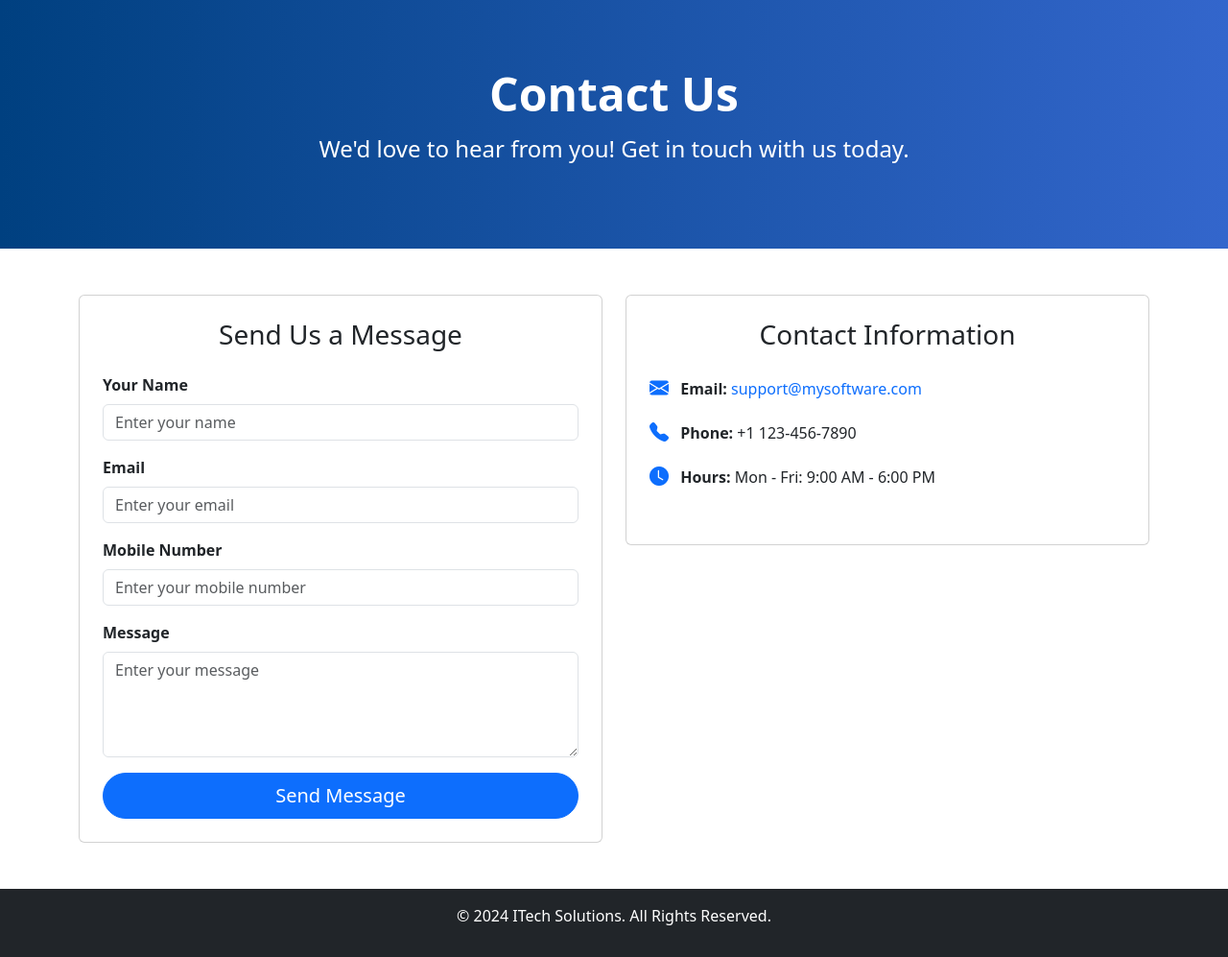
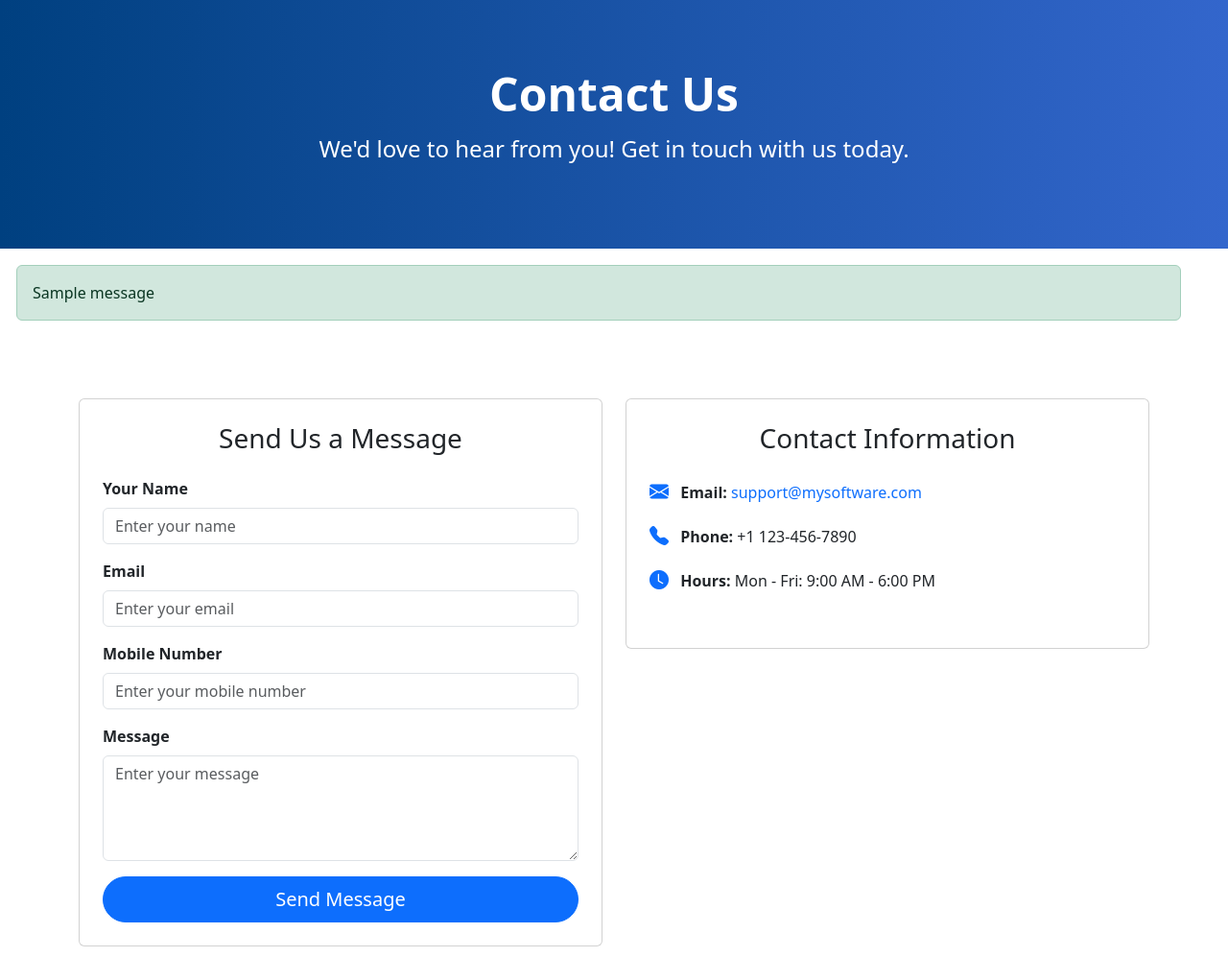
Before and after one commit to sharvani67/itech, a Django app: page /contact/ in a window 1280 px wide. Shown: the part 63-1060 px from the top of the page at 96% size. Run offline with Django 5.2, Linux system fonts and the light colour scheme; a user stored in the database is signed in; one stand-in notice (Sample message) is shown.

Commit message:
added contact email

```diff
--- a/itech_solutions/templates/contact.html
+++ b/itech_solutions/templates/contact.html
@@ -3,6 +3,8 @@
 {% block title %}Home - ITech Solutions{% endblock %}
 
 {% block content %}
+
+
 
 <!-- Hero Section -->
  <section class="hero"style="background:linear-gradient(to right, #004080, #3366cc); color: white; padding: 70px 20px; text-align: center; margin: 0;width:100%;">
@@ -12,6 +14,16 @@
     </div>
 </section>
 
+{% if messages %}
+  <div class="alert alert-dismissible">
+      {% for message in messages %}
+          <div class="alert {% if message.tags == 'success' %}alert-success{% elif message.tags == 'error' %}alert-danger{% endif %}">
+              {{ message }}
+          </div>
+      {% endfor %}
+  </div>
+{% endif %}
+
 <!-- Contact Form and Info Section -->
 <section class="container my-5">
     <div class="row g-4">
@@ -19,7 +31,8 @@
         <div class="col-md-6">
             <div class="card contact-card p-4">
                 <h3 class="text-center mb-4">Send Us a Message</h3>
-                <form action="#" method="POST">
+                <form action="{% url 'contact' %}" method="POST">
+                    {% csrf_token %}
                     <div class="mb-3">
                         <label for="name" class="form-label fw-semibold">Your Name</label>
                         <input type="text" id="name" name="name" class="form-control" placeholder="Enter your name" required>
--- a/itech_solutions/views.py
+++ b/itech_solutions/views.py
@@ -98,8 +98,44 @@ class deletesoftware(APIView):
         software.delete()
         return Response({"message":"deleted successfully"})
 
+from django.core.mail import send_mail
+from django.shortcuts import render, redirect
+from django.contrib import messages
+
 def contact(request):
-    return render(request,'contact.html')
+    if request.method == "POST":
+        # Get data from form
+        name = request.POST.get('name')
+        email = request.POST.get('email')
+        mobile = request.POST.get('mobile')
+        message = request.POST.get('message')
+
+        # Email Subject and Body
+        subject = f"New Contact Form Submission from {name}"
+        body = f"""
+        Name: {name}
+        Email: {email}
+        Mobile: {mobile}
+
+        Message:
+        {message}
+        """
+
+        try:
+            # Send email to admin
+            send_mail(
+                subject,
+                body,
+                email,  # From email (user's email)
+                ['rajeshyanamadala2000@gmail.com'],  # Replace with admin's email
+                fail_silently=False,
+            )
+            messages.success(request, "Your message has been sent successfully!")
+            return redirect('contact')  # Redirect to the same page
+        except Exception as e:
+            messages.error(request, "Failed to send your message. Please try again later.")
+
+    return render(request, 'contact.html')
 
  # Import Profile if you're using it
 
```
Also changed, not shown: tech/settings.py (+9 -0 lines), db.sqlite3.
